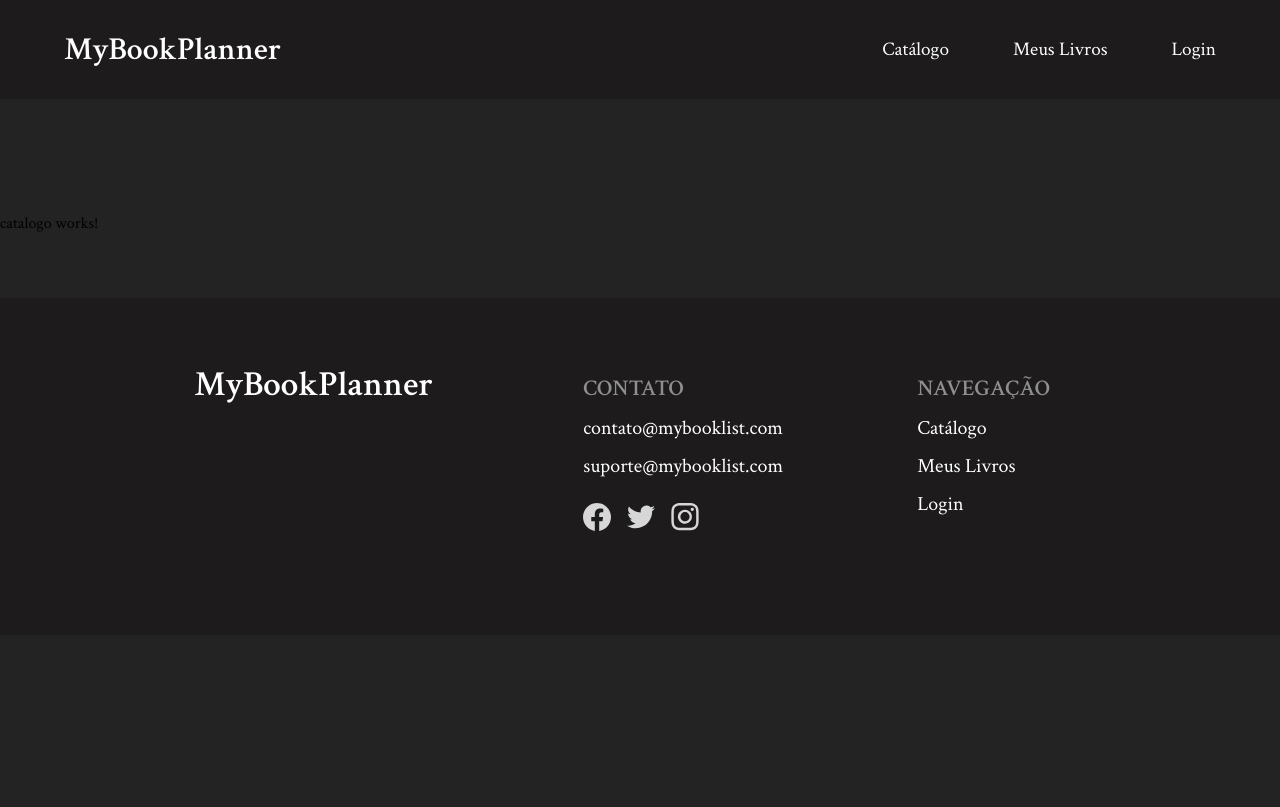
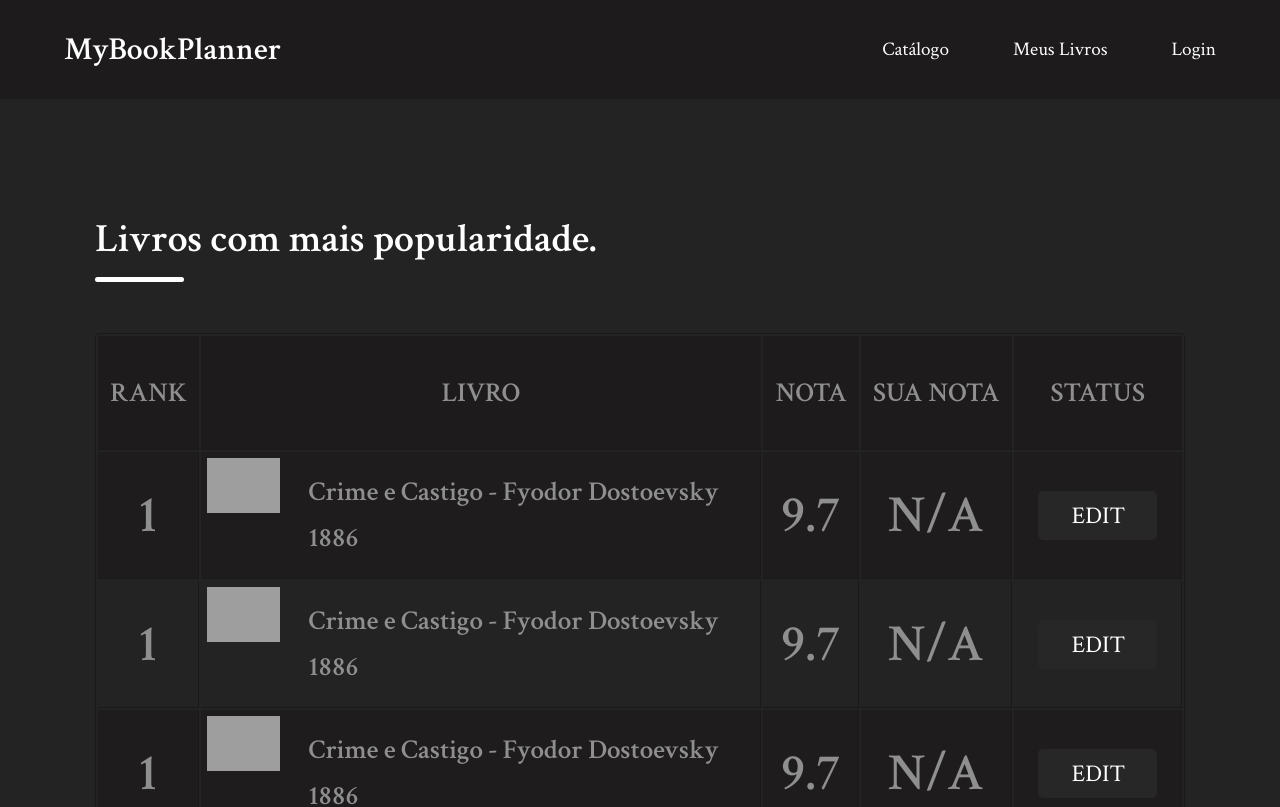
Before and after one commit to MatheusBaganha/MyBookPlannerAngularApp, an Angular app: page /catalogo in a window 1280 px wide. Shown: the top 807 px of the page. Built offline with nearby package versions, Linux system fonts and the light colour scheme; grey boxes are pictures that could not be loaded.

Commit message:
feat: table component

```diff
--- a/src/app/app.module.ts
+++ b/src/app/app.module.ts
@@ -13,6 +13,7 @@ import { FooterComponent } from '../components/footer/footer.component';
 import { LoginComponent } from '../pages/login/login.component';
 import { CatalogoComponent } from '../pages/catalogo/catalogo.component';
 import { MeusLivrosComponent } from '../pages/meus-livros/meus-livros.component';
+import { TableComponent } from '../components/table/table.component';
 
 @NgModule({
   declarations: [
@@ -26,7 +27,8 @@ import { MeusLivrosComponent } from '../pages/meus-livros/meus-livros.component'
     FooterComponent,
     LoginComponent,
     CatalogoComponent,
-    MeusLivrosComponent
+    MeusLivrosComponent,
+    TableComponent
   ],
   imports: [
     BrowserModule,
--- /dev/null
+++ b/src/components/table/table.component.html
@@ -0,0 +1,54 @@
+<table class="tableContainer">
+    <tr class="tableRow">
+        <th class="tableHead">RANK</th>
+        <th class="tableHead">LIVRO</th>
+        <th class="tableHead">NOTA</th>
+        <th class="tableHead">SUA NOTA</th>
+        <th class="tableHead">STATUS</th>
+    </tr>
+    <tr class="tableRow">
+        <td class="tableData rank">1</td>
+        <td class="tableData tableDataImage">
+            <div class="containerImg">
+                <img src="https://drive.google.com/uc?export=view&id=1EmW5VtsjDEf_vyGuGQo8SsUiCLsj83Sm"/>
+            </div>
+            <div class="containerBookInfo">
+                <span class="livro">Crime e Castigo - Fyodor Dostoevsky</span>
+                <span>1886</span>
+            </div>
+        </td>
+        <td class="tableData nota">9.7</td>
+        <td class="tableData nota">N/A</td>
+        <td class="tableData edit"><button class="editBtn">EDIT</button></td>
+    </tr>
+    <tr class="tableRow">
+        <td class="tableData rank">1</td>
+        <td class="tableData tableDataImage">
+            <div class="containerImg">
+                <img src="https://drive.google.com/uc?export=view&id=1EmW5VtsjDEf_vyGuGQo8SsUiCLsj83Sm"/>
+            </div>
+            <div class="containerBookInfo">
+                <span class="livro">Crime e Castigo - Fyodor Dostoevsky</span>
+                <span>1886</span>
+            </div>
+        </td>
+        <td class="tableData nota">9.7</td>
+        <td class="tableData nota">N/A</td>
+        <td class="tableData edit"><button class="editBtn">EDIT</button></td>
+    </tr>
+    <tr class="tableRow">
+        <td class="tableData rank">1</td>
+        <td class="tableData tableDataImage">
+            <div class="containerImg">
+                <img src="https://drive.google.com/uc?export=view&id=1EmW5VtsjDEf_vyGuGQo8SsUiCLsj83Sm"/>
+            </div>
+            <div class="containerBookInfo">
+                <span class="livro">Crime e Castigo - Fyodor Dostoevsky</span>
+                <span>1886</span>
+            </div>
+        </td>
+        <td class="tableData nota">9.7</td>
+        <td class="tableData nota">N/A</td>
+        <td class="tableData edit"><button class="editBtn">EDIT</button></td>
+    </tr>
+</table>
--- /dev/null
+++ b/src/components/table/table.component.scss
@@ -0,0 +1,81 @@
+.tableContainer {
+    max-width: 1200px;
+    border: 1px solid #191919;
+    border-radius: 4px;
+    text-align: center;
+    margin-top: 68px;
+}
+
+.tableHead {
+    background-color: #1D1B1B;
+    border-bottom: 1px solid #191919;
+    height: 64px;
+    padding: 6px 12px;
+    font-weight: 600;
+    font-size: 1.7rem;
+}
+
+.tableRow, .tableData {
+    height: 114px;
+    padding: 6px;
+    font-weight: 600;
+    border-bottom: 1px solid #191919;
+    color: #8F8F8F
+}
+
+.tableRow:nth-child(even) {
+    background-color: #212020;
+}
+
+.tableRow:nth-child(even) {
+    background-color: #1E1C1C;
+}
+
+.tableRow td {
+    border-right: 1px solid #191919;
+}
+
+.tableDataImage {
+    display: flex;
+    justify-content: space-between;
+    align-items: start;
+    text-align: start;
+    gap: 0 28px;
+
+    .containerImg {
+        max-width: 73.81px;
+    }
+
+    .containerBookInfo {
+        display: flex;
+        flex-direction: column;
+        font-size: 1.7rem;
+
+
+        .livro {
+            padding-right: 36px;
+            padding-top: 16px;
+            margin-bottom: 10px;
+        }
+    }
+}
+
+.nota, .rank {
+    font-size: 3.25rem;
+}
+
+.editBtn {
+    background-color: #272727;
+    color: #fff;
+    font-size: 1.5rem;
+    border-radius: 5px;
+    border: none;
+    width: 119px;
+    padding: 9px 34px;
+    cursor: pointer;
+    margin: 0 18px;
+
+    &:hover {
+        background-color: #414141;
+    }
+}
--- a/src/pages/catalogo/catalogo.component.html
+++ b/src/pages/catalogo/catalogo.component.html
@@ -1 +1,4 @@
-<p>catalogo works!</p>
+<section class="catalogoContainer">
+    <app-page-title>Livros com mais popularidade.</app-page-title>
+    <app-table [books]="['a','a']"></app-table>
+</section>
--- a/src/pages/catalogo/catalogo.component.scss
+++ b/src/pages/catalogo/catalogo.component.scss
@@ -0,0 +1,5 @@
+.catalogoContainer {
+    display: block;
+    margin: 0 auto ;
+    width: max-content;
+}
```
Also changed, not shown: src/components/table/table.component.ts (added, +11 -0 lines), 1 other file (tests, documents, lock files or other folders).
